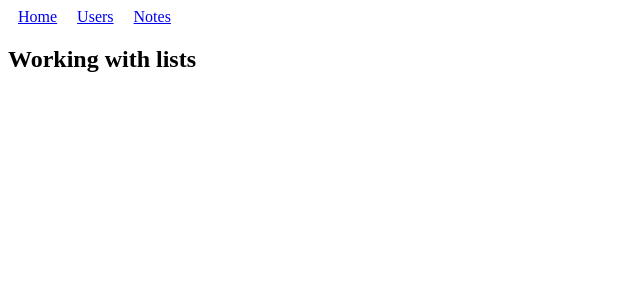
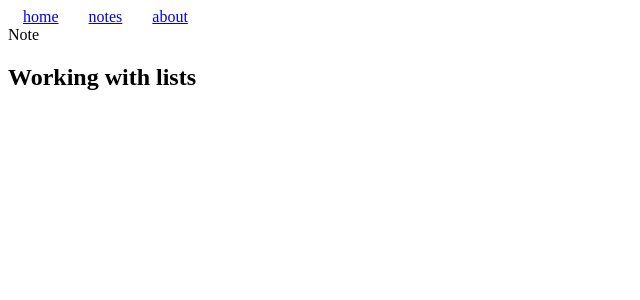
Before and after one commit to KumaranMba/react-exercises, a React (Vite) app: page /notes/1 in a window 1280 px wide. Shown: the top 300 px of the page, without its empty margins (0-640 px from the left). Built offline with nearby package versions, Linux system fonts and the light colour scheme.

Commit message:
Another URL params for the react-router-dom

```diff
--- a/src/App.jsx
+++ b/src/App.jsx
@@ -1,33 +1,30 @@
 import React from 'react';
 import { Link,Route,BrowserRouter as Router, Routes } from 'react-router-dom';
-import Home from "./assets/Home";
-import Notes from "./assets/Notes";
-import Users from "./assets/Users";
-import Note  from "./assets/Note";
-
+import Home from './assets/Components/Home';
+import Notes from './assets/Components/notes';
+import About from './assets/Components/About';
+import Note from './assets/Components/Note';
 
 function App({notes}) {
-  const padding = {
-    padding:"10px"
+  const styles ={
+    padding:10,
+    margin:5
   }
-
-
   return (
     <Router>
       <div>
-        <Link to="/" style={padding}>Home</Link>
-        <Link to="/Users" style={padding}>Users</Link>
-        <Link to="/Notes" style={padding}>Notes</Link>
+        <Link to="/" style={styles}>home</Link>
+        <Link to={"/notes"} style={styles}>notes</Link>
+        <Link to={"/about"} style={styles}>about</Link>
       </div>
       <Routes>
-        <Route path ="/" element= {<Home/>} />
-        <Route path ="/Users" element = {<Users/>} />
-        <Route path ="/Notes" element ={<Notes notes={notes}/>} />
-        <Route path="/Notes/:noteid" element={<Note notes={notes}/>}/>
+        <Route path={"/"} element={<Home/>}/>
+        <Route path={"/notes"} element={<Notes notes={notes}/>}/>
+        <Route path={"/about"} element={<About/>}/>
+        <Route path={"/notes/:noteid"} element={<Note notes={notes}/>}/>
+
       </Routes>
     </Router>
-
-
   )
 }
 
--- /dev/null
+++ b/src/assets/Components/About.jsx
@@ -0,0 +1,9 @@
+import React from 'react';
+
+function About() {
+  return (
+    <div>About</div>
+  )
+}
+
+export default About;
--- a/src/assets/Home.jsx
+++ b/src/assets/Components/Home.jsx
@@ -2,9 +2,7 @@ import React from 'react';
 
 function Home() {
   return (
-    <div>
-        <h2>Note Application</h2>
-    </div>
+    <div>Home</div>
   )
 }
 
--- a/src/assets/Note.jsx
+++ b/src/assets/Components/Note.jsx
@@ -1,18 +1,17 @@
 import React from 'react';
 import { useParams } from 'react-router-dom';
+
 
 function Note({notes}) {
 
     const id = useParams().noteid;
-    console.log(id);
 
-    const note = notes.find(n => n.id === Number(id));
-
-
+    const note = notes.find(n=>(n.id === Number(id)));
 
 
   return (
     <div>
+        Note
         <h2>{note.content}</h2>
     </div>
   )
--- /dev/null
+++ b/src/assets/Components/notes.jsx
@@ -0,0 +1,15 @@
+import React from 'react';
+import { Link } from 'react-router-dom';
+
+function notes({notes}) {
+  return (
+    <div>
+    <h2>Notes</h2>
+    <ul>{notes.map(note=>(
+      <li key={note.id}><Link to={`/notes/${note.id}`}>{note.content}</Link></li>
+    ))}</ul>
+    </div>
+  )
+}
+
+export default notes;
--- a/src/assets/Notes.jsx
+++ /dev/null
@@ -1,15 +0,0 @@
-import React from 'react';
-import { Link } from 'react-router-dom';
-
-function Notes({notes}) {
-  return (
-    <div>
-        <h2>Notes</h2>
-        <ul>{notes.map(note=>(
-          <li key={note.id}><Link to={`/Notes/${note.id}`}>{note.content}</Link></li>
-        ))}</ul>
-    </div>
-  )
-}
-
-export default Notes;
--- a/src/assets/Users.jsx
+++ /dev/null
@@ -1,11 +0,0 @@
-import React from 'react';
-
-function Users() {
-  return (
-    <div>
-        <p>Users</p>
-    </div>
-  )
-}
-
-export default Users;
```
